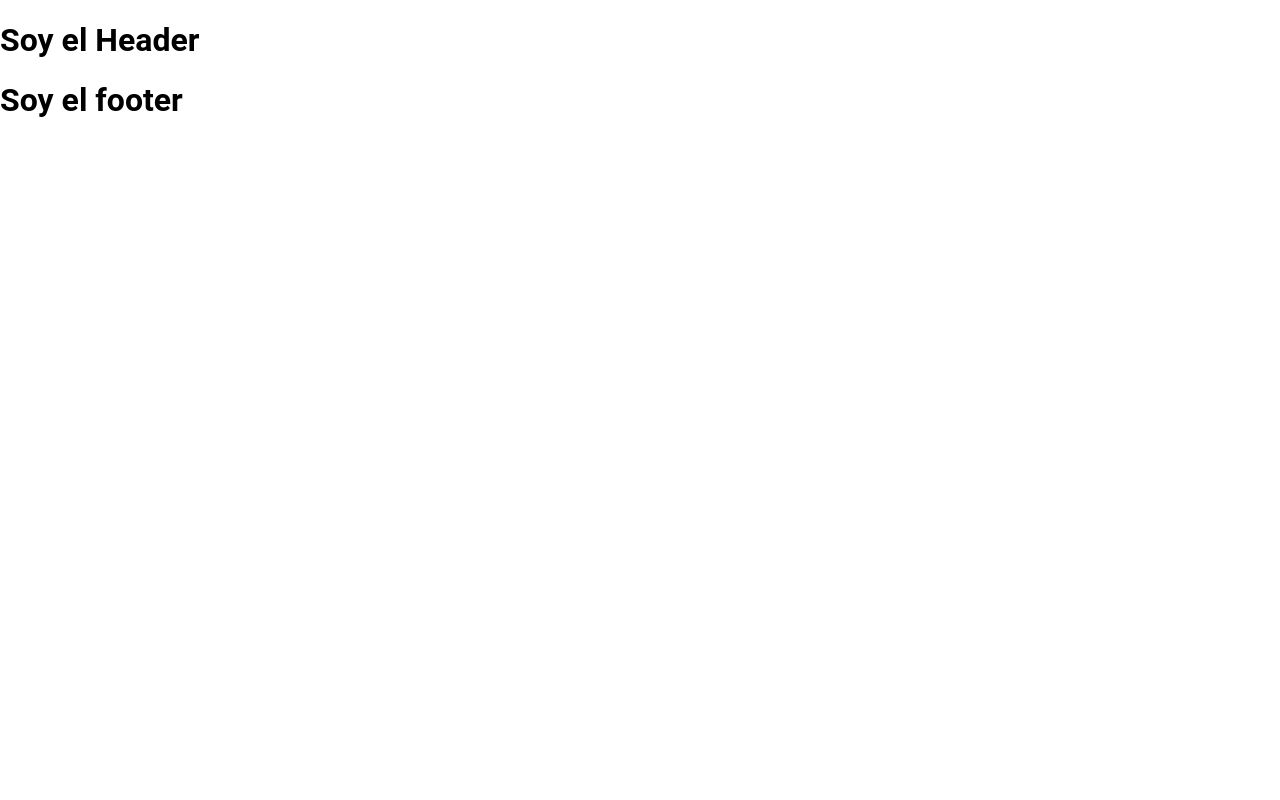
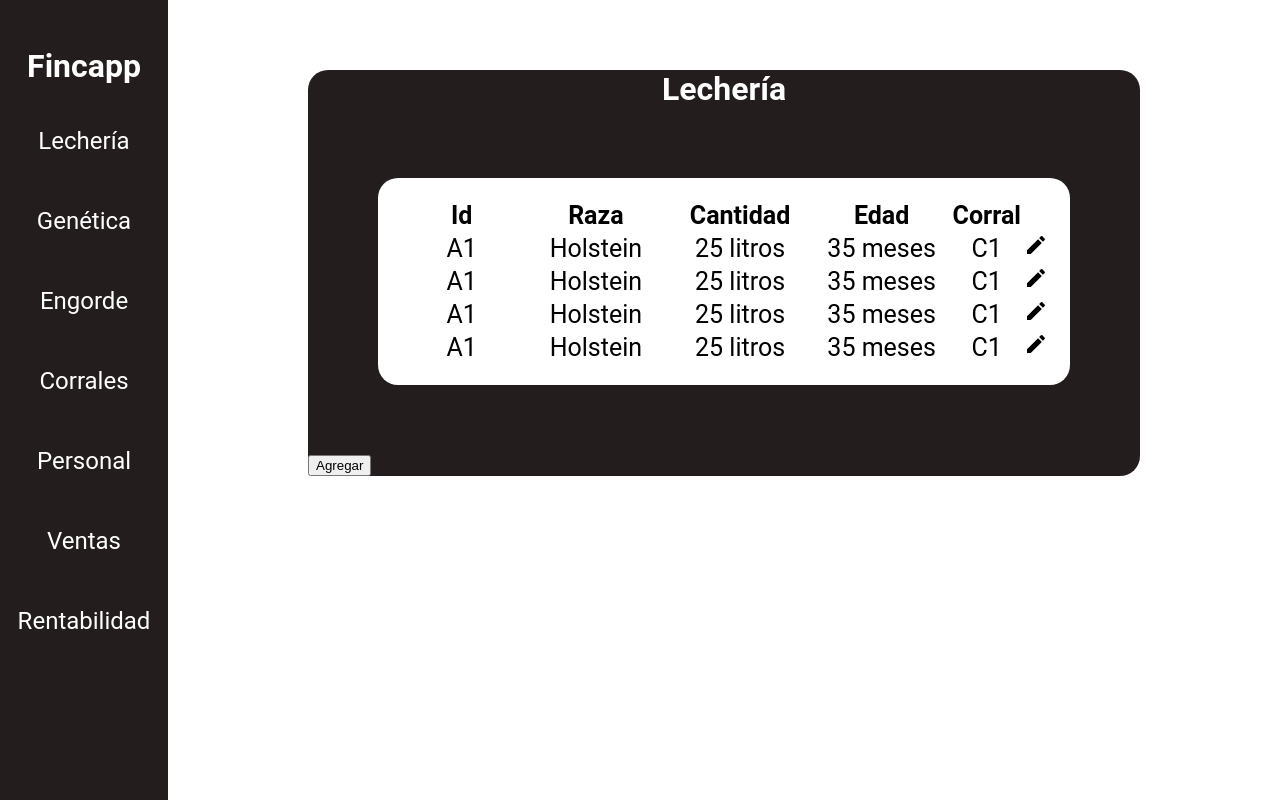
Before and after one commit to xMojica/Fincapp, a React (Create React App) app in the folder Client/: page / in a window 1280 px wide. Built offline with nearby package versions, Linux system fonts and the light colour scheme; no server answers.

Commit message:
Vista del home

```diff
--- a/Client/package.json
+++ b/Client/package.json
@@ -3,6 +3,10 @@
   "version": "0.1.0",
   "private": true,
   "dependencies": {
+    "@emotion/react": "^11.11.1",
+    "@emotion/styled": "^11.11.0",
+    "@mui/icons-material": "^5.14.18",
+    "@mui/material": "^5.14.18",
     "@testing-library/jest-dom": "^5.17.0",
     "@testing-library/react": "^13.4.0",
     "@testing-library/user-event": "^13.5.0",
--- a/Client/src/Components/Home/Home.css
+++ b/Client/src/Components/Home/Home.css
@@ -0,0 +1,78 @@
+.contenedor {
+  display: flex;
+  width: 100%;
+  height: 100vh;
+  overflow: hidden;
+}
+
+aside {
+  width: 10%;
+  height: 100%;
+  padding: 20px;
+  background-color: #231d1d;
+  color: white;
+  transition: width 0.3s ease-in-out;
+}
+
+ul {
+  list-style: none;
+  padding: 0;
+}
+
+h1 {
+  display: flex;
+  justify-content: center;
+  font-size: 2rem;
+}
+
+li {
+  font-size: 1.5rem;
+  display: flex;
+  justify-content: center;
+  margin: 25% 0;
+  cursor: pointer;
+  color: #ffffff;
+  transition: color 0.3s ease-in-out;
+  border-radius: 30px;
+  padding: 10px;
+}
+
+li:hover {
+  background-color: #ba6c6c;
+  color: rgb(0, 0, 0);
+}
+
+/******************* main ***********************/
+main {
+  width: 100%;
+  height: 100vh;
+  margin: 0 70px;
+}
+.contenedor_main {
+  color: white;
+  margin: 0 auto;
+  background-color: #231d1d;
+  border-radius: 20px;
+  margin: 70px;
+  width: auto;
+}
+
+.contenedor_tabla {
+  margin: 70px;
+  border-radius: 20px;
+  background-color: white;
+  color: black;
+  padding: 20px;
+  max-height: 50vh;
+  overflow: auto;
+}
+
+table {
+  font-size: 25px;
+  margin: 0 auto;
+}
+
+td {
+  width: 25%;
+  text-align: center;
+}
--- a/Client/src/Components/Home/Home.jsx
+++ b/Client/src/Components/Home/Home.jsx
@@ -1,15 +1,100 @@
 import React from 'react';
 import "./Home.css"
-import Header from '../Header/Header';
-import Footer from './../Footer/Footer';
+import EditIcon from '@mui/icons-material/Edit';
+import { useEffect, useState } from 'react';
+const Home = () => {
 
-const Home = () => {
+    const [datos, setDatos] = useState();
+
+    useEffect(() => {
+        const fetchData = async () => {
+            try {
+                const response = await fetch('http://127.0.0.1:8000/animales');
+                const data = await response.json();
+                setDatos(data);
+            } catch (error) {
+                console.error('Error al obtener datos de la API', error);
+            }
+        };
+
+        fetchData();
+    }, []);
+
+    console.log(datos)
     return (
-        <>
-            <Header />
+        <div className="contenedor">
 
-            <Footer />
-        </>
+            <aside>
+                <h1>Fincapp</h1>
+                <ul>
+                    <li>Lechería</li>
+                    <li>Genética</li>
+                    <li>Engorde</li>
+                    <li>Corrales</li>
+                    <li>Personal</li>
+                    <li>Ventas</li>
+                    <li>Rentabilidad</li>
+                </ul>
+            </aside>
+            <main>
+                <div className="contenedor_main">
+                    <h1>Lechería</h1>
+                    <div className='contenedor_tabla'>
+                        <table>
+                            <thead>
+                                <tr>
+                                    <th>Id</th>
+                                    <th>Raza</th>
+                                    <th>Cantidad</th>
+                                    <th>Edad</th>
+                                    <th>Corral</th>
+                                </tr>
+                            </thead>
+                            <tbody>
+                                <tr>
+                                    <td>A1</td>
+                                    <td>Holstein</td>
+                                    <td>25 litros</td>
+                                    <td>35 meses</td>
+                                    <td>C1</td>
+                                    <EditIcon />
+                                </tr>
+                                <tr>
+                                    <td>A1</td>
+                                    <td>Holstein</td>
+                                    <td>25 litros</td>
+                                    <td>35 meses</td>
+                                    <td>C1</td>
+                                    <EditIcon />
+                                </tr>
+                                <tr>
+                                    <td>A1</td>
+                                    <td>Holstein</td>
+                                    <td>25 litros</td>
+                                    <td>35 meses</td>
+                                    <td>C1</td>
+                                    <EditIcon />
+                                </tr>
+                                <tr>
+                                    <td>A1</td>
+                                    <td>Holstein</td>
+                                    <td>25 litros</td>
+                                    <td>35 meses</td>
+                                    <td>C1</td>
+                                    <EditIcon />
+                                </tr>
+
+
+
+                            </tbody>
+                        </table>
+                    </div>
+                    <button>Agregar</button>
+
+                </div>
+
+            </main>
+        </div>
     );
 }
 
```
Also changed, not shown: 1 other file (tests, documents, lock files or other folders).
